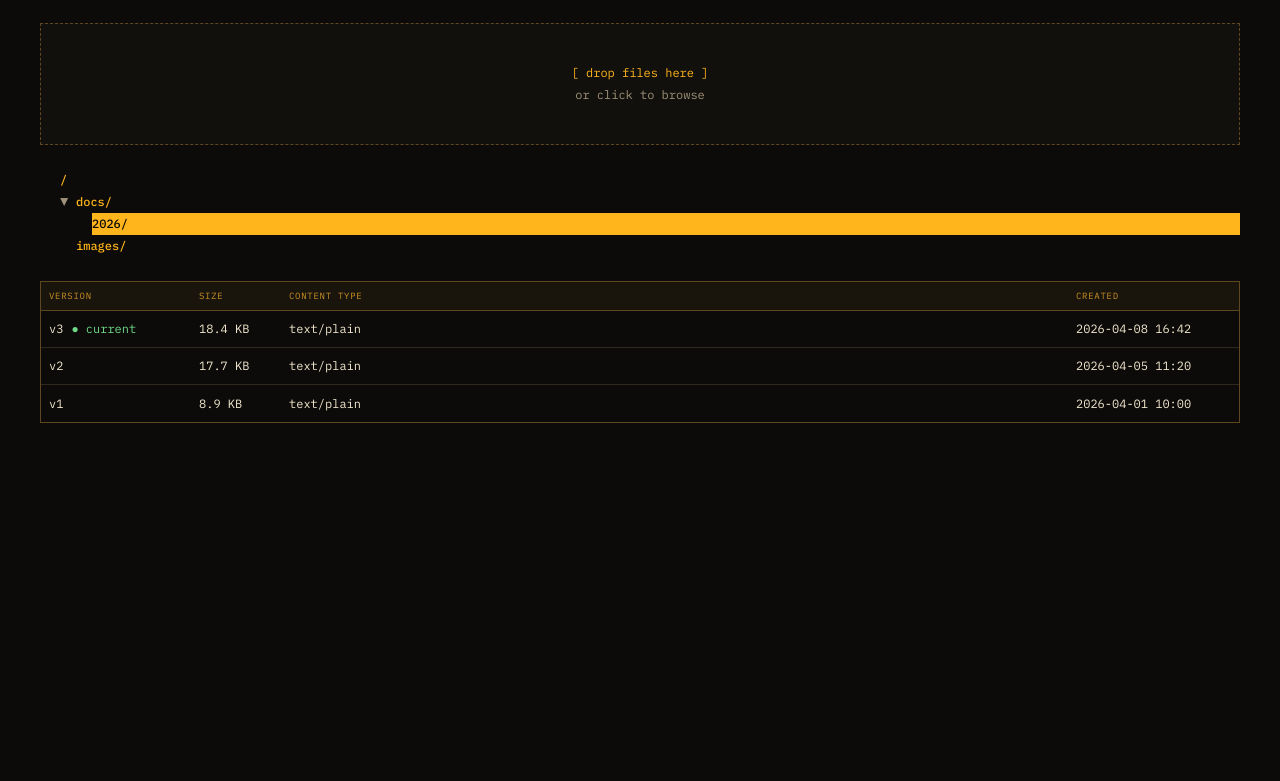
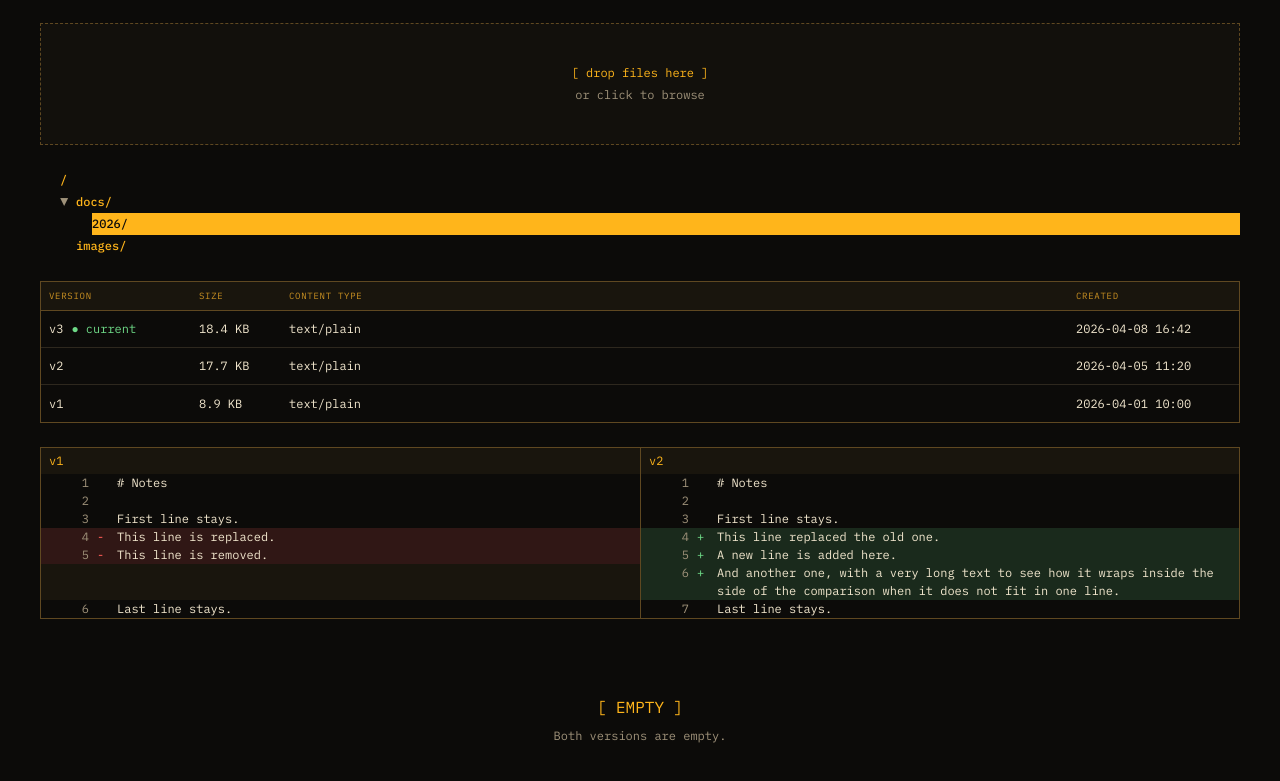
Before and after one commit to filipeparedes/nubilo-web, a React (Vite) app: page /components in a window 1280 px wide. Shown: the part 1090-1871 px from the top of the page. Before the commit the page ends 1553 px from the top, so only its background shows below. Built offline with nearby package versions, Linux system fonts and the light colour scheme.

Commit message:
feat: add a component to. show two versions side by side

```diff
--- /dev/null
+++ b/src/components/files/DiffView.tsx
@@ -0,0 +1,97 @@
+import type { DiffLine, DiffRow } from "../../utils/diff";
+import { EmptyState } from "../ui/EmptyState";
+
+interface DiffViewProps {
+  rows: DiffRow[];
+  // What is written above each side, such as "v1" and "v3".
+  leftLabel: string;
+  rightLabel: string;
+}
+
+// The background and the sign of a side, by the kind of its row. A side with
+// no line (the other side was added or removed) is drawn dimmed and empty.
+function sideStyle(
+  kind: DiffRow["kind"],
+  side: "left" | "right",
+): { background: string; sign: string } {
+  if (kind === "same") return { background: "", sign: " " };
+  if (side === "left") {
+    return kind === "added"
+      ? { background: "bg-panel-alt", sign: " " }
+      : { background: "bg-error/15", sign: "-" };
+  }
+  return kind === "removed"
+    ? { background: "bg-panel-alt", sign: " " }
+    : { background: "bg-ok/15", sign: "+" };
+}
+
+function Side({
+  line,
+  kind,
+  side,
+}: {
+  line: DiffLine | null;
+  kind: DiffRow["kind"];
+  side: "left" | "right";
+}) {
+  const { background, sign } = sideStyle(kind, side);
+  const signColor = sign === "-" ? "text-error" : "text-ok";
+
+  return (
+    <div
+      role="cell"
+      className={`flex min-w-0 gap-2 px-2 ${background} ${
+        side === "right" ? "border-l border-line" : ""
+      }`}
+    >
+      <span className="w-10 shrink-0 select-none text-right text-muted">
+        {line?.number}
+      </span>
+      <span className={`w-3 shrink-0 select-none ${signColor}`}>{sign}</span>
+      <span className="min-w-0 flex-1 whitespace-pre-wrap break-words">
+        {line?.text}
+      </span>
+    </div>
+  );
+}
+
+// Two versions of a text side by side, line by line. The older version is on
+// the left, with the removed lines in red, and the newer one on the right,
+// with the added lines in green. Both sides of a row are as tall as the
+// taller one, so the lines stay lined up.
+export function DiffView({ rows, leftLabel, rightLabel }: DiffViewProps) {
+  if (rows.length === 0) {
+    return <EmptyState message="Both versions are empty." />;
+  }
+
+  return (
+    <div
+      className="border border-line"
+      role="table"
+      aria-label="Comparison of versions"
+    >
+      <div
+        className="grid grid-cols-2 bg-panel-alt text-accent"
+        role="row"
+      >
+        <span role="columnheader" className="px-2 py-1">
+          {leftLabel}
+        </span>
+        <span
+          role="columnheader"
+          className="border-l border-line px-2 py-1"
+        >
+          {rightLabel}
+        </span>
+      </div>
+      <div className="max-h-[60vh] overflow-auto">
+        {rows.map((row, index) => (
+          <div key={index} className="grid grid-cols-2" role="row">
+            <Side line={row.left} kind={row.kind} side="left" />
+            <Side line={row.right} kind={row.kind} side="right" />
+          </div>
+        ))}
+      </div>
+    </div>
+  );
+}
--- a/src/pages/ComponentsPage.tsx
+++ b/src/pages/ComponentsPage.tsx
@@ -13,6 +13,8 @@ import type { Entry } from "../utils/entries";
 import { FileDropZone } from "../components/files/FileDropZone";
 import { FileExplorer } from "../components/files/FileExplorer";
 import { VersionTable } from "../components/files/VersionTable";
+import { DiffView } from "../components/files/DiffView";
+import { diffTexts } from "../utils/diff";
 
 interface Row {
   id: number;
@@ -71,6 +73,25 @@ const entries: Entry[] = [
     updatedAt: "2026-04-07 11:20:00",
   },
 ];
+
+const diffBefore = [
+  "# Notes",
+  "",
+  "First line stays.",
+  "This line is replaced.",
+  "This line is removed.",
+  "Last line stays.",
+].join("\n");
+
+const diffAfter = [
+  "# Notes",
+  "",
+  "First line stays.",
+  "This line replaced the old one.",
+  "A new line is added here.",
+  "And another one, with a very long text to see how it wraps inside the side of the comparison when it does not fit in one line.",
+  "Last line stays.",
+].join("\n");
 
 // Development-only sandbox: put components here to see how they look.
 export default function ComponentsPage() {
@@ -153,6 +174,14 @@ export default function ComponentsPage() {
           },
         ]}
       />
+
+
+    <DiffView
+        rows={diffTexts(diffBefore, diffAfter) ?? []}
+        leftLabel="v1"
+        rightLabel="v2"
+      />
+      <DiffView rows={[]} leftLabel="v1" rightLabel="v2" />
     </main>
   );
 }
```
Also changed, not shown: src/components/README.md.
